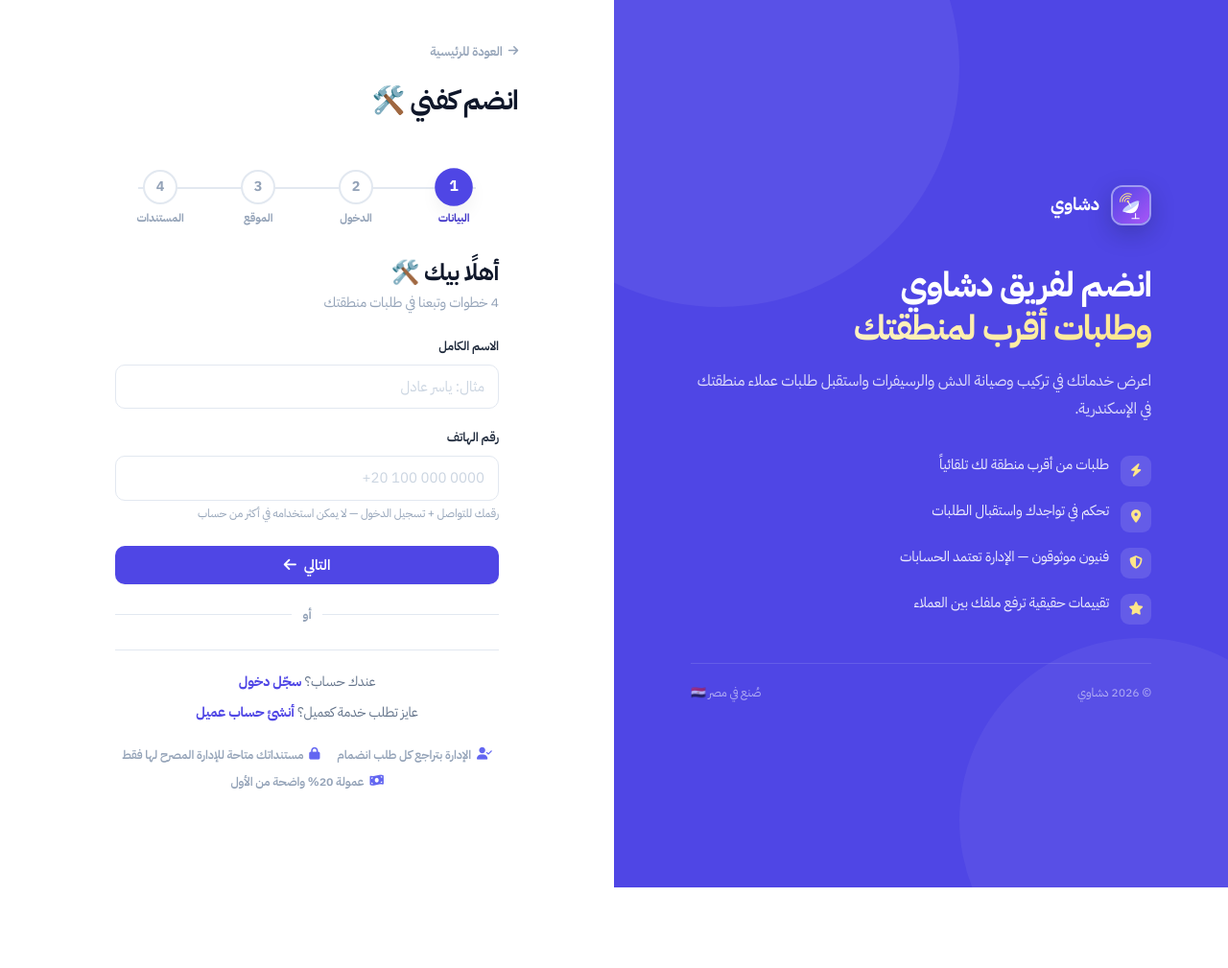
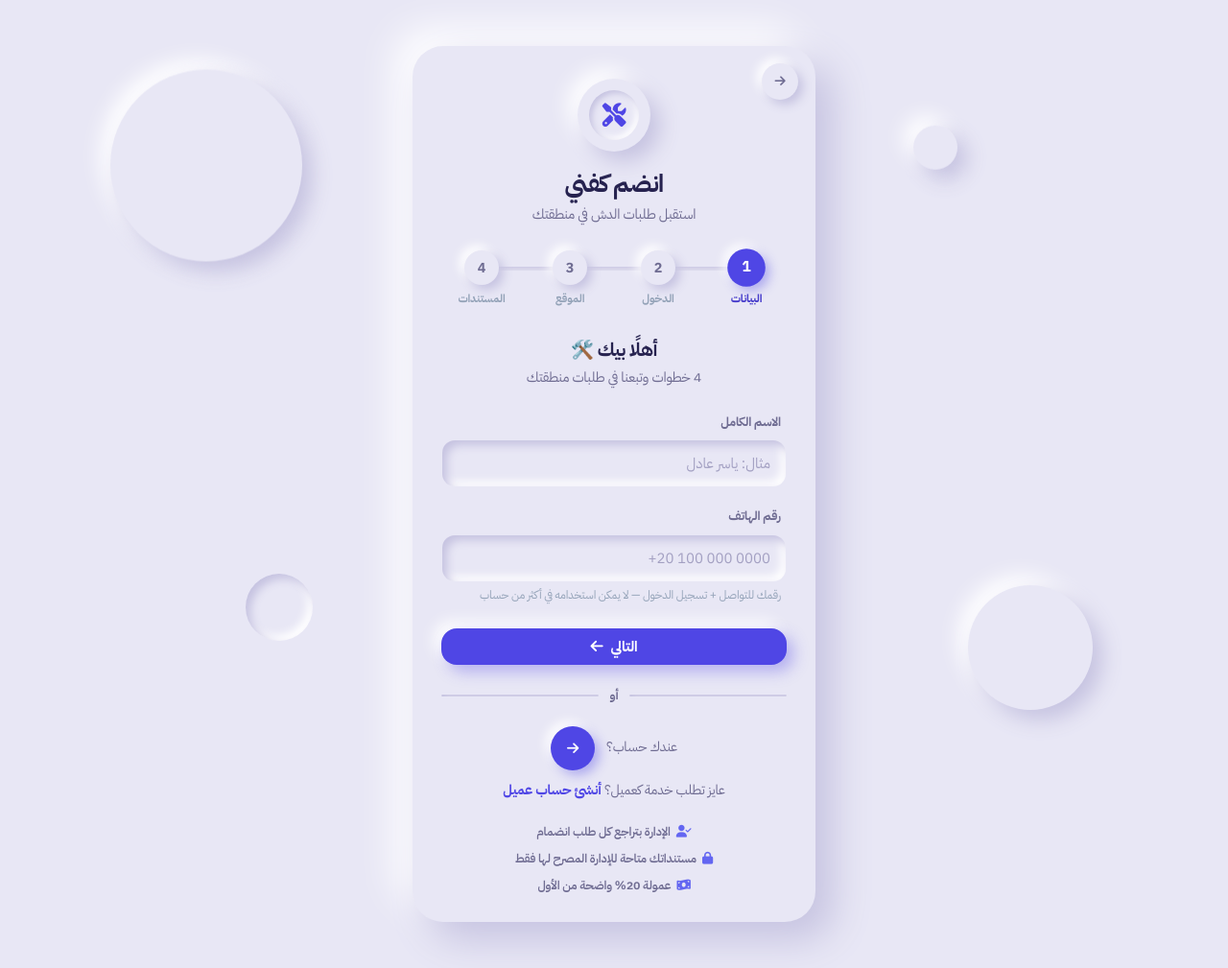
Before and after one commit to eltokhey25/dashawy, a Django app: page /register-tech.html in a window 1280 px wide. Shown: the whole page at 96% size. Before the commit the page ends 925 px from the top, so only its background shows below. Run offline with Django 5.2, Linux system fonts and the light colour scheme; data that the repository does not hold is empty; parts of the project's set-up code (start-up, migrations or seed data) failed here and were passed over.

Commit message:
Give the sign-in and sign-up pages a soft, raised look
The four auth pages (sign-in, customer and technician sign-up,
complete-profile) drop the split brand panel for one centred card on a
soft lavender surface, with raised and sunken shadows for depth and
slow floating circles behind it. The brand indigo is kept for the main
button and a round button that swaps between sign-in and sign-up.

Password fields get a show/hide eye, and moving between these pages
morphs the card with a cross-document view transition where the
browser supports it. The styles live in their own auth-neu.css so the
rest of the site is untouched.

Co-Authored-By: Claude Opus 5.5 <noreply@anthropic.com>

```diff
--- a/core/templates/frontend/register-tech.html
+++ b/core/templates/frontend/register-tech.html
@@ -22,8 +22,11 @@
   <link href="https://fonts.googleapis.com/css2?family=Cairo:wght@400;500;600;700;800;900&family=IBM+Plex+Sans+Arabic:wght@300;400;500;600;700&display=swap" rel="stylesheet">
   <link rel="stylesheet" href="https://cdnjs.cloudflare.com/ajax/libs/font-awesome/6.5.2/css/all.min.css">
   <link rel="stylesheet" href="/css/style.css">
+  <link rel="stylesheet" href="/css/auth-neu.css">
 </head>
-<body class="auth-page">
+<body class="auth-page auth-neu">
+
+  <div class="neu-orbs" aria-hidden="true"><span></span><span></span><span></span><span></span></div>
 
   <!-- Brand visual -->
   <aside class="auth-visual-side">
@@ -68,7 +71,9 @@
         <a href="/" class="auth-back-link">
           <i class="fa-solid fa-arrow-right"></i> العودة للرئيسية
         </a>
-        <h1 class="auth-form-title">انضم كفني 🛠️</h1>
+        <div class="neu-badge" aria-hidden="true"><i class="fa-solid fa-screwdriver-wrench"></i></div>
+        <h1 class="auth-form-title">انضم كفني</h1>
+        <p class="auth-form-sub">استقبل طلبات الدش في منطقتك</p>
       </div>
 
       <div class="auth-wizard">
@@ -125,7 +130,10 @@
 
             <div class="form-group">
               <label class="form-label" for="reg-tech-password">كلمة المرور</label>
-              <input type="password" id="reg-tech-password" class="input" placeholder="8 أحرف على الأقل، فيها حرف ورقم" autocomplete="new-password">
+              <div class="neu-pass">
+                <input type="password" id="reg-tech-password" class="input" placeholder="8 أحرف على الأقل، فيها حرف ورقم" autocomplete="new-password">
+                <button type="button" class="neu-eye" data-pass-toggle="reg-tech-password" aria-label="إظهار كلمة المرور" aria-pressed="false"><i class="fa-solid fa-eye"></i></button>
+              </div>
               <div class="form-hint">8 أحرف على الأقل، لازم تحتوي على حرف واحد ورقم واحد</div>
             </div>
           </div>
@@ -234,7 +242,10 @@
         <div class="auth-divider">أو</div>
 
         <div class="auth-footer">
-          <div>عندك حساب؟ <a href="/login.html">سجّل دخول</a></div>
+          <div class="neu-switch">
+            <span>عندك حساب؟</span>
+            <a href="/login.html" class="neu-switch-btn is-back" aria-label="سجّل دخول" title="سجّل دخول"><i class="fa-solid fa-arrow-right"></i></a>
+          </div>
           <div>عايز تطلب خدمة كعميل؟ <a href="/register.html">أنشئ حساب عميل</a></div>
         </div>
 
@@ -251,6 +262,7 @@
   <script src="/js/api.js"></script>
   <script src="/js/auth.js"></script>
   <script src="/js/ui.js"></script>
+  <script src="/js/auth-neu.js"></script>
   <script nonce="{{ csp_nonce }}">
     // Guests only — a signed-in user has nothing to register.
     if (Auth.isAuthed()) window.location.replace(Auth.homePath());
--- /dev/null
+++ b/frontend/css/auth-neu.css
@@ -0,0 +1,503 @@
+/* ============================================================
+   AUTH — SOFT UI (neumorphic) skin
+   ------------------------------------------------------------
+   Loaded only by the auth pages (sign-in, customer and technician
+   sign-up, complete-profile), on top of style.css, and switched on by <body class="auth-page auth-neu">.
+
+   One soft lavender surface for the page, the card and every
+   control; depth comes only from a pair of shadows — a light one
+   up-left and a tinted one down-right — raised for things you
+   press, sunk for things you type into. The brand indigo is kept
+   for the two things that act: the primary button and the round
+   button that swaps between the two pages.
+   ============================================================ */
+
+.auth-neu {
+  --neu-bg: #e8e7f5;
+  --neu-light: #ffffff;
+  --neu-dark: #c5c2e0;
+  --neu-ink: #26224f;
+  --neu-muted: #6f6c92;
+  --neu-raise: 10px 10px 22px var(--neu-dark), -10px -10px 22px var(--neu-light);
+  --neu-raise-sm: 5px 5px 11px var(--neu-dark), -5px -5px 11px var(--neu-light);
+  --neu-sink: inset 5px 5px 10px var(--neu-dark), inset -5px -5px 10px var(--neu-light);
+  --neu-sink-sm: inset 3px 3px 6px var(--neu-dark), inset -3px -3px 6px var(--neu-light);
+
+  display: flex;
+  align-items: center;
+  justify-content: center;
+  background: var(--neu-bg);
+  color: var(--neu-ink);
+  position: relative;
+  overflow-x: hidden;
+}
+
+/* The split layout's brand panel has no place in a single centred card. */
+.auth-neu .auth-visual-side {
+  display: none;
+}
+
+/* ---------- Floating orbs behind the card ---------- */
+.neu-orbs {
+  position: fixed;
+  inset: 0;
+  pointer-events: none;
+  z-index: 0;
+}
+.neu-orbs span {
+  position: absolute;
+  border-radius: 50%;
+  background: var(--neu-bg);
+  box-shadow: var(--neu-raise);
+  animation: neuFloat 9s ease-in-out infinite alternate;
+}
+.neu-orbs span:nth-child(1) {
+  width: 200px;
+  height: 200px;
+  top: 8%;
+  inset-inline-end: 9%;
+}
+.neu-orbs span:nth-child(2) {
+  width: 46px;
+  height: 46px;
+  top: 16%;
+  inset-inline-start: 22%;
+  animation-duration: 6s;
+  animation-delay: -2s;
+}
+.neu-orbs span:nth-child(3) {
+  width: 130px;
+  height: 130px;
+  bottom: 9%;
+  inset-inline-start: 11%;
+  animation-duration: 11s;
+  animation-delay: -4s;
+}
+.neu-orbs span:nth-child(4) {
+  width: 70px;
+  height: 70px;
+  bottom: 18%;
+  inset-inline-end: 20%;
+  box-shadow: var(--neu-sink);
+  animation-duration: 7.5s;
+  animation-delay: -1s;
+}
+@keyframes neuFloat {
+  from {
+    transform: translateY(-12px);
+  }
+  to {
+    transform: translateY(12px);
+  }
+}
+@media (max-width: 700px) {
+  .neu-orbs span:nth-child(1) {
+    width: 120px;
+    height: 120px;
+    top: -30px;
+    inset-inline-end: -30px;
+  }
+  .neu-orbs span:nth-child(3) {
+    width: 90px;
+    height: 90px;
+    bottom: -20px;
+    inset-inline-start: -20px;
+  }
+  .neu-orbs span:nth-child(2),
+  .neu-orbs span:nth-child(4) {
+    display: none;
+  }
+}
+
+/* ---------- The card ---------- */
+.auth-neu .auth-form-side {
+  width: 100%;
+  min-height: 100vh;
+  min-height: 100dvh;
+  padding: 48px 16px;
+  background: transparent;
+  position: relative;
+  z-index: 1;
+}
+.auth-neu .auth-form-inner {
+  position: relative;
+  max-width: 420px;
+  padding: 34px 30px 28px;
+  border-radius: 32px;
+  background: var(--neu-bg);
+  box-shadow: 18px 18px 40px var(--neu-dark), -18px -18px 40px var(--neu-light);
+  view-transition-name: neu-card;
+}
+/* style.css draws a brand square above the form on small screens; the
+   badge below replaces it. */
+.auth-neu .auth-form-inner::before {
+  display: none;
+}
+@media (max-width: 480px) {
+  .auth-neu .auth-form-side {
+    padding: 28px 16px;
+  }
+  .auth-neu .auth-form-inner {
+    padding: 28px 20px 24px;
+    border-radius: 26px;
+    box-shadow: 10px 10px 24px var(--neu-dark), -10px -10px 24px var(--neu-light);
+  }
+}
+
+/* Raised icon badge at the top of the card */
+.neu-badge {
+  width: 76px;
+  height: 76px;
+  margin: 0 auto 18px;
+  border-radius: 50%;
+  display: grid;
+  place-items: center;
+  background: var(--neu-bg);
+  box-shadow: var(--neu-raise);
+  color: var(--brand-600);
+  font-size: 1.55rem;
+  view-transition-name: neu-badge;
+}
+.neu-badge i {
+  width: 52px;
+  height: 52px;
+  border-radius: 50%;
+  display: grid;
+  place-items: center;
+  box-shadow: var(--neu-sink-sm);
+}
+
+/* Header */
+.auth-neu .auth-form-header {
+  text-align: center;
+  margin-bottom: 26px;
+}
+.auth-neu .auth-form-title {
+  color: var(--neu-ink);
+  font-size: 1.6rem;
+  margin-bottom: 4px;
+}
+.auth-neu .auth-form-sub {
+  color: var(--neu-muted);
+  font-size: 0.9rem;
+}
+
+/* "Back home" becomes a small round raised button in the card's corner.
+   The text stays in the link for screen readers; only its size is zero. */
+.auth-neu .auth-back-link {
+  position: absolute;
+  top: 18px;
+  inset-inline-start: 18px;
+  width: 38px;
+  height: 38px;
+  margin: 0;
+  border-radius: 50%;
+  justify-content: center;
+  gap: 0;
+  font-size: 0;
+  color: var(--neu-muted);
+  background: var(--neu-bg);
+  box-shadow: var(--neu-raise-sm);
+  transition: box-shadow 0.2s, color 0.2s;
+}
+.auth-neu .auth-back-link i {
+  font-size: 0.8rem;
+}
+.auth-neu .auth-back-link:hover {
+  color: var(--brand-600);
+}
+.auth-neu .auth-back-link:active {
+  box-shadow: var(--neu-sink-sm);
+}
+
+/* ---------- Fields ---------- */
+.auth-neu .form-label {
+  color: var(--neu-muted);
+  font-size: 0.8rem;
+  font-weight: 700;
+  padding-inline: 6px;
+}
+.auth-neu .auth-label-row {
+  padding-inline-end: 6px;
+}
+.auth-neu .input {
+  border: 1px solid transparent;
+  border-radius: 14px;
+  padding: 13px 16px;
+  background-color: var(--neu-bg);
+  color: var(--neu-ink);
+  box-shadow: var(--neu-sink);
+}
+.auth-neu .input::placeholder {
+  color: #a3a0c2;
+}
+.auth-neu .input:hover {
+  border-color: transparent;
+}
+.auth-neu .input:focus {
+  border-color: transparent;
+  box-shadow: var(--neu-sink), 0 0 0 2px var(--brand-300);
+}
+.auth-neu .input.invalid,
+.auth-neu .input.invalid:focus {
+  border-color: transparent;
+  box-shadow: var(--neu-sink), 0 0 0 2px var(--danger-500);
+}
+.auth-neu .input[readonly] {
+  color: var(--neu-muted);
+}
+.auth-neu .form-hint,
+.auth-neu .form-error {
+  padding-inline: 6px;
+}
+
+/* Password field with a show/hide eye */
+.neu-pass {
+  position: relative;
+}
+.neu-pass .input {
+  padding-inline-end: 48px;
+}
+.neu-eye {
+  position: absolute;
+  top: 50%;
+  inset-inline-end: 8px;
+  transform: translateY(-50%);
+  width: 34px;
+  height: 34px;
+  border: 0;
+  border-radius: 50%;
+  background: transparent;
+  color: var(--neu-muted);
+  cursor: pointer;
+  display: grid;
+  place-items: center;
+  transition: color 0.2s, box-shadow 0.2s;
+}
+.neu-eye:hover,
+.neu-eye[aria-pressed='true'] {
+  color: var(--brand-600);
+}
+.neu-eye:active {
+  box-shadow: var(--neu-sink-sm);
+}
+.neu-eye:focus-visible {
+  outline: 2px solid var(--brand-500);
+  outline-offset: 1px;
+}
+
+/* ---------- Buttons ---------- */
+.auth-neu .btn-brand {
+  border: 0;
+  border-radius: 16px;
+  background: var(--brand-600);
+  color: #fff;
+  font-weight: 800;
+  box-shadow: 7px 7px 16px rgba(79, 70, 229, 0.35), -7px -7px 16px var(--neu-light);
+}
+.auth-neu .btn-brand:hover {
+  background: var(--brand-600);
+  transform: translateY(-1px);
+  box-shadow: 9px 9px 20px rgba(79, 70, 229, 0.4), -9px -9px 20px var(--neu-light);
+}
+.auth-neu .btn-brand:active {
+  transform: none;
+  background: var(--brand-700);
+  box-shadow: inset 4px 4px 10px rgba(30, 27, 90, 0.45), inset -3px -3px 8px rgba(255, 255, 255, 0.12);
+}
+.auth-neu .btn-outline {
+  border: 0;
+  border-radius: 16px;
+  background: var(--neu-bg);
+  color: var(--neu-ink);
+  box-shadow: var(--neu-raise-sm);
+}
+.auth-neu .btn-outline:hover {
+  background: var(--neu-bg);
+  color: var(--brand-600);
+}
+.auth-neu .btn-outline:active {
+  box-shadow: var(--neu-sink-sm);
+}
+
+/* ---------- Bits around the form ---------- */
+.auth-neu .auth-notice {
+  border: 0;
+  border-radius: 14px;
+  background: var(--neu-bg);
+  color: var(--brand-700);
+  box-shadow: var(--neu-sink-sm);
+}
+.auth-neu .auth-divider {
+  color: var(--neu-muted);
+}
+.auth-neu .auth-divider::before,
+.auth-neu .auth-divider::after {
+  height: 2px;
+  border-radius: 2px;
+  background: transparent;
+  box-shadow: var(--neu-sink-sm);
+}
+.auth-neu .auth-footer {
+  border-top: 0;
+  margin-top: 22px;
+  padding-top: 0;
+  color: var(--neu-muted);
+}
+.auth-neu .auth-trust li {
+  color: var(--neu-muted);
+}
+
+/* Technician sign-up: the commission note and the two document drops */
+.auth-neu .auth-info-box {
+  border: 0;
+  border-radius: 16px;
+  background: var(--neu-bg);
+  color: var(--neu-ink);
+  box-shadow: var(--neu-sink-sm);
+}
+.auth-neu .file-upload {
+  border: 2px dashed var(--neu-dark);
+  border-radius: 18px;
+  background: var(--neu-bg);
+  box-shadow: var(--neu-raise-sm);
+}
+.auth-neu .file-upload:hover {
+  border-color: var(--brand-300);
+  background: var(--neu-bg);
+}
+.auth-neu .file-upload.has-file {
+  border: 2px solid var(--accent);
+  box-shadow: var(--neu-sink-sm);
+}
+.auth-neu .file-upload.has-error {
+  border-color: var(--danger-500);
+}
+.auth-neu .file-upload-label .fu-text {
+  color: var(--neu-ink);
+}
+.auth-neu .file-upload-label .fu-hint {
+  color: var(--neu-muted);
+}
+
+/* Consent line on the profile form */
+.auth-neu .consent-row {
+  color: var(--neu-muted);
+}
+
+/* The round button that swaps between sign-in and sign-up */
+.neu-switch {
+  display: flex;
+  align-items: center;
+  justify-content: center;
+  gap: 12px;
+  font-size: 0.88rem;
+  color: var(--neu-muted);
+}
+.neu-switch-btn,
+.auth-neu .auth-footer a.neu-switch-btn {
+  width: 46px;
+  height: 46px;
+  border-radius: 50%;
+  display: grid;
+  place-items: center;
+  background: var(--brand-600);
+  color: #fff;
+  text-decoration: none;
+  box-shadow: 5px 5px 12px rgba(79, 70, 229, 0.38), -5px -5px 12px var(--neu-light);
+  transition: transform 0.3s var(--ease-out), box-shadow 0.2s;
+}
+.auth-neu .auth-footer a.neu-switch-btn:hover {
+  color: #fff;
+  text-decoration: none;
+  transform: rotate(90deg);
+}
+.auth-neu .auth-footer a.neu-switch-btn.is-back:hover {
+  transform: translateX(4px);
+}
+.neu-switch-btn:active {
+  box-shadow: inset 3px 3px 8px rgba(30, 27, 90, 0.45);
+}
+.neu-switch-btn:focus-visible {
+  outline: 2px solid var(--brand-600);
+  outline-offset: 3px;
+}
+
+/* ---------- Sign-up wizard progress ---------- */
+.auth-neu .auth-wizard {
+  padding: 0;
+}
+.auth-neu .auth-progress::before {
+  height: 4px;
+  top: 17px;
+  border-radius: 4px;
+  background: transparent;
+  box-shadow: var(--neu-sink-sm);
+}
+.auth-neu .ap-num {
+  border: 0;
+  background: var(--neu-bg);
+  color: var(--neu-muted);
+  box-shadow: var(--neu-raise-sm);
+}
+.auth-neu .ap-step.active .ap-num {
+  background: var(--brand-600);
+  color: #fff;
+  box-shadow: 4px 4px 10px rgba(79, 70, 229, 0.38), -4px -4px 10px var(--neu-light);
+}
+.auth-neu .ap-step.done .ap-num {
+  background: var(--neu-bg);
+  color: var(--success-600);
+  box-shadow: var(--neu-sink-sm);
+}
+.auth-neu .auth-title {
+  color: var(--neu-ink);
+  font-size: 1.2rem;
+  text-align: center;
+}
+.auth-neu .auth-sub {
+  color: var(--neu-muted);
+  text-align: center;
+}
+
+/* ---------- Page-to-page swap ----------
+   Both pages opt in here, so going from one to the other morphs the card
+   (its height differs between them) and cross-fades its contents, instead
+   of a blank flash. Browsers without cross-document view transitions just
+   load the page as before. */
+@view-transition {
+  navigation: auto;
+}
+::view-transition-group(neu-card) {
+  animation-duration: 420ms;
+  animation-timing-function: cubic-bezier(0.2, 0.8, 0.2, 1);
+}
+::view-transition-old(neu-card) {
+  animation: 180ms ease-in both neuOut;
+}
+::view-transition-new(neu-card) {
+  animation: 320ms 120ms cubic-bezier(0.2, 0.8, 0.2, 1) both neuIn;
+}
+@keyframes neuOut {
+  to {
+    opacity: 0;
+    transform: scale(0.97);
+  }
+}
+@keyframes neuIn {
+  from {
+    opacity: 0;
+    transform: scale(0.97);
+  }
+}
+
+@media (prefers-reduced-motion: reduce) {
+  .neu-orbs span {
+    animation: none;
+  }
+  ::view-transition-group(*),
+  ::view-transition-old(*),
+  ::view-transition-new(*) {
+    animation: none !important;
+  }
+}
```
Also changed, not shown: core/templates/frontend/complete-profile.html (+6 -2 lines), core/templates/frontend/login.html (+15 -4 lines), core/templates/frontend/register.html (+16 -4 lines), frontend/js/auth-neu.js (added, +18 -0 lines).
